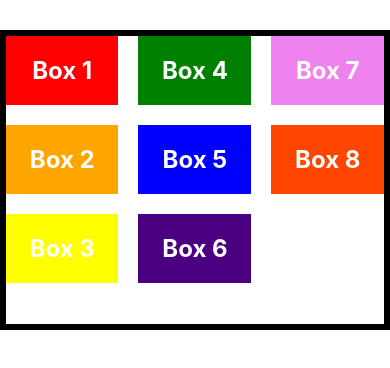
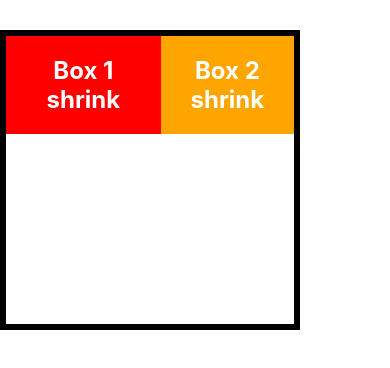
Before and after one commit to Uwihanganyeobed/React-Native-Beginner-s-Guide, a React Native app: screen / in a window 390 px wide. Shown: the top 368 px of the page. Built offline with nearby package versions, Linux system fonts and the light colour scheme.

Commit message:
flex-shrink

```diff
--- a/App.js
+++ b/App.js
@@ -24,14 +24,14 @@ export default function App() {
   return (
     // <View style={{backgroundColor: 'plum', flex: 1}}></View>
     <View style={styles.container}>
-    <Box style={{backgroundColor: 'red',}}>Box 1</Box>
-    <Box style={{backgroundColor: 'orange'}}>Box 2</Box>
-    <Box style={{backgroundColor: 'yellow'}}>Box 3</Box>
+    <Box style={{backgroundColor: 'red',flexShrink: 1}}>Box 1 shrink</Box>
+    <Box style={{backgroundColor: 'orange', flexShrink: 2}}>Box 2 shrink</Box>
+    {/* <Box style={{backgroundColor: 'yellow'}}>Box 3</Box>
     <Box style={{backgroundColor: 'green'}}>Box 4</Box>
     <Box style={{backgroundColor: 'blue'}}>Box 5</Box>
     <Box style={{backgroundColor: 'indigo'}}>Box 6</Box>
     <Box style={{backgroundColor: 'violet'}}>Box 7</Box>
-    <Box style={{backgroundColor: 'orangered'}}>Box 8</Box>
+    <Box style={{backgroundColor: 'orangered'}}>Box 8</Box> */}
     </View>
     // <StyleSheetAPI/>
   );
@@ -40,16 +40,17 @@ const styles=StyleSheet.create({
   container: {
     // flex: 1,
     height: 300,
-    flexWrap: 'wrap',
+    width: 300,
+    // flexWrap: 'wrap',
     // rowGap: 20,
     // columnGap: 30,
-    gap: 20,
+    // gap: 20,
     // alignContent: 'space-around' ,
     marginTop: 30,
     borderWidth: 6,
-    // flexDirection: 'row',
+    flexDirection: 'row',
     // justifyContent: "flex-end",
-    // alignItems: 'baseline',
+    alignItems: 'flex-start',
     // borderColor: 'lightblue'
   }
 })
```
